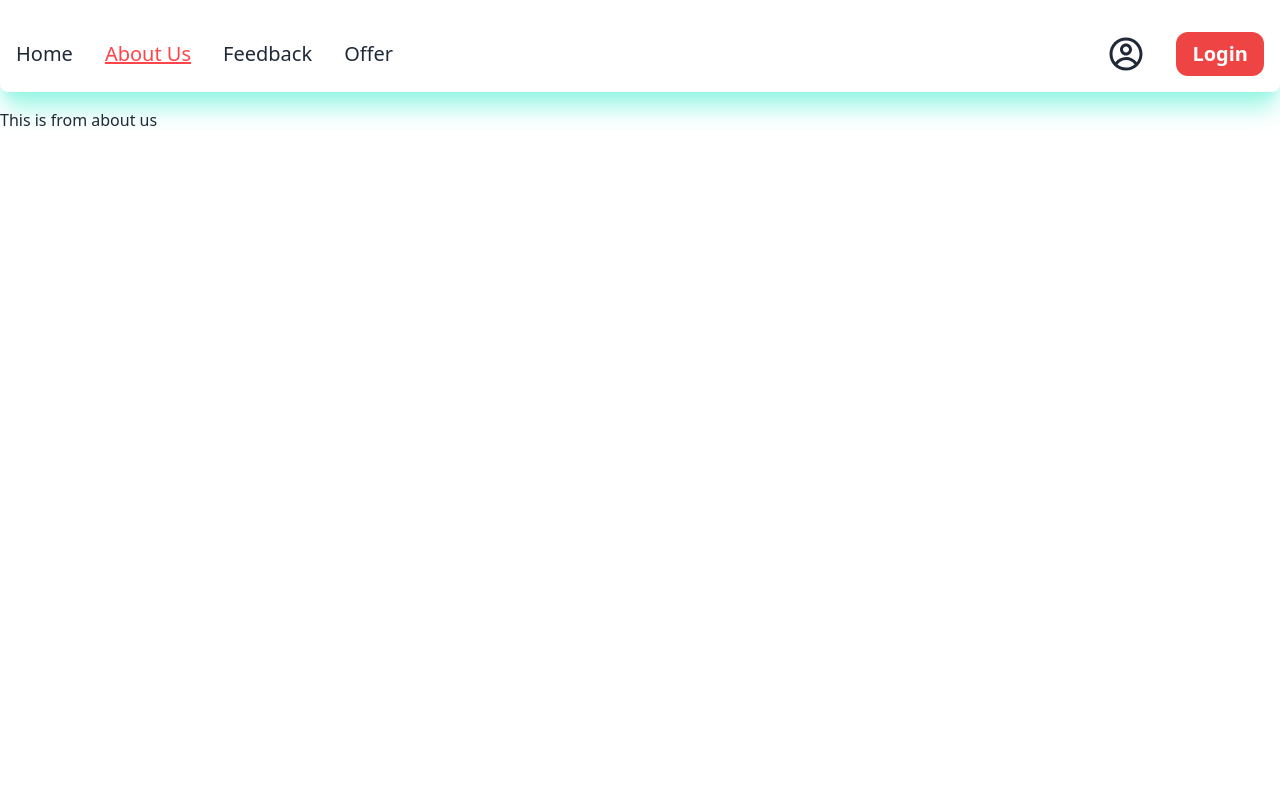
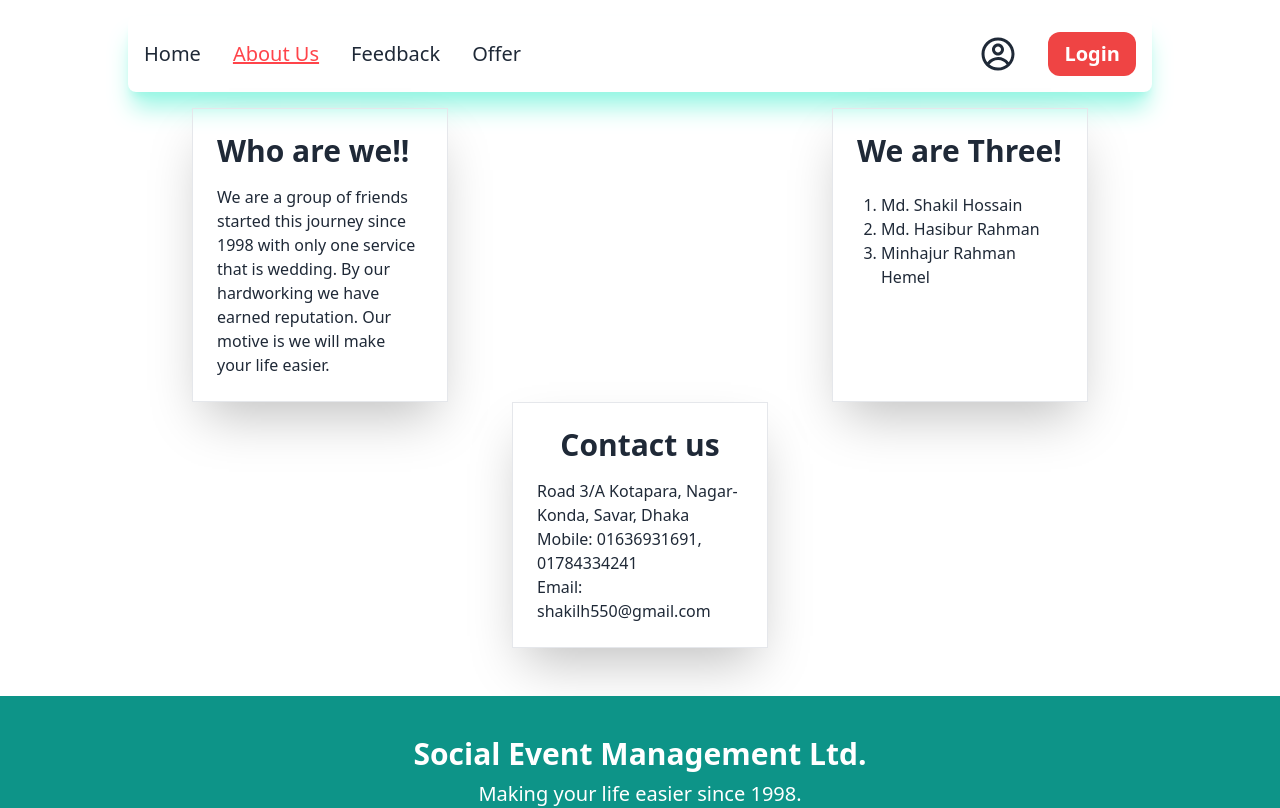
Before and after one commit to Md-ShakilHossain/social-event-management, a React (Vite) app: page /aboutUs in a window 1280 px wide. Shown: the top 808 px of the page. Built offline with nearby package versions, Linux system fonts and the light colour scheme; no server answers.

Commit message:
complete readme.md file

```diff
--- a/src/Components/Pages/AboutUs/AboutUs.jsx
+++ b/src/Components/Pages/AboutUs/AboutUs.jsx
@@ -1,11 +1,37 @@
+import Footer from "../../Shared/Footer";
 import Navbar from "../../Shared/Navbar";
 
 
 const AboutUs = () => {
     return (
         <div>
-            <Navbar></Navbar>
-            <h3>This is from about us</h3>
+            <div className="w-4/5 mx-auto">
+                <Navbar></Navbar>
+            </div>
+
+            <div className="flex flex-col justify-center md:flex-row">
+                <div className="w-64 border mx-auto shadow-2xl p-6" >
+                    <h2 className="text-3xl mb-4 font-bold ">Who are we!!</h2>
+                    <p>We are a group of friends started this journey since 1998 with only one service that is wedding. By our hardworking we have earned reputation. Our motive is we will make your life easier.</p>
+                </div>
+                <div className="w-64 border mx-auto shadow-2xl p-6">
+                    <h2 className="text-3xl mb-6 font-bold ">We are Three!</h2>
+                    <ul className="list-decimal ml-6">
+                        <li>Md. Shakil Hossain</li>
+                        <li>Md. Hasibur Rahman</li>
+                        <li>Minhajur Rahman Hemel</li>
+                    </ul>
+                </div>
+            </div>
+            <div className="w-64 mb-12 border mx-auto shadow-2xl p-6">
+                <h2 className="text-3xl mb-4 font-bold text-center ">Contact us</h2>
+                <p>Road 3/A Kotapara, Nagar-Konda, Savar, Dhaka</p>
+                <p>Mobile: 01636931691, 01784334241</p>
+                <p>Email: shakilh550@gmail.com</p>
+            </div>
+
+            <Footer></Footer>
+
         </div>
     );
 };
--- a/src/Components/Pages/ErrorPage/ErrorPage.jsx
+++ b/src/Components/Pages/ErrorPage/ErrorPage.jsx
@@ -5,20 +5,22 @@ const ErrorPage = () => {
     const error = useRouteError();
 
     return (
-        <div className="mt-20 md:mt-24 lg:mt-36">
+        <div className="mt-20 p-5 md:mt-24 lg:mt-36 border md:shadow-teal-200 shadow-2xl">
+            <div className="w-64 space-y-4 rounded-3xl py-4 mx-auto border md:shadow-teal-200 shadow-2xl ">
                 <h2 className="text-4xl text-center font-bold">OOPS!!!</h2>
                 <p className="text-2xl font-semibold text-center">An unexpected error ocurred.</p>
                 <p className="text-center text-xl font-medium"><i>{error.statusText || error.message}</i></p>
                 {
                     error.status === 404 && <div>
-                    <p className="text-center">
+                        <p className="text-center text-red-500">
                             <i>Page not found. Error 404</i>
                         </p>
                         <div className="flex justify-center">
-                        <Link to='/'><button className="btn btn-primary">Home</button></Link>
+                            <Link to='/'><button className="btn btn-primary mt-2">Home</button></Link>
                         </div>
                     </div>
                 }
+            </div>
         </div>
     );
 };
--- a/src/Components/Pages/Feedback/Feedback.jsx
+++ b/src/Components/Pages/Feedback/Feedback.jsx
@@ -1,13 +1,32 @@
-
+import Footer from "../../Shared/Footer";
 import Navbar from "../../Shared/Navbar";
 
+
 const Feedback = () => {
-
     return (
         <div>
-            <Navbar></Navbar>
-            <h3>this is from navbar</h3>
-            <p>user name is:</p>
+            <div className="w-4/5 mx-auto">
+                <Navbar></Navbar>
+            </div>
+            <div className="w-64 mx-auto">
+                <div className="flex flex-col border shadow-2xl p-4  mb-2 gap-4 items-center">
+                    <h5 className="text-xl fond-bold">User 1:</h5>
+                    <p>I booked for wedding party. Service was good. i am very pleased there services.</p>
+                </div>
+                <div className="flex flex-col border shadow-2xl p-4  mb-2 gap-4 items-center">
+                    <h5 className="text-xl fond-bold">User 2:</h5>
+                    <p>This is great. You can believe them. There behavior is awesome.</p>
+                </div>
+                <div className="flex flex-col border shadow-2xl p-4  mb-2 gap-4 items-center">
+                    <h5 className="text-xl fond-bold">User 3:</h5>
+                    <p>In a word, just awesome experience with their service.</p>
+                </div>
+                <div className="flex flex-col border shadow-2xl p-4  mb-2 gap-4 items-center">
+                    <h5 className="text-xl fond-bold">User 4:</h5>
+                    <p>I will give 8 out of 10. Everything was good.</p>
+                </div>
+            </div>
+            <Footer></Footer>
         </div>
     );
 };
--- a/src/Components/Pages/Offer/Offer.jsx
+++ b/src/Components/Pages/Offer/Offer.jsx
@@ -1,11 +1,29 @@
+import Footer from "../../Shared/Footer";
 import Navbar from "../../Shared/Navbar";
 
 
 const Offer = () => {
     return (
         <div>
-            <Navbar></Navbar>
-            <h3>This is from offer</h3>
+            <div className="w-4/5 mx-auto">
+                <Navbar></Navbar>
+            </div>
+            <div className="border md:shadow-teal-200 shadow-2xl mt-12 py-8">
+                <div className="w-64 p-5 md:shadow-teal-200 shadow-2xl rounded-lg mx-auto border">
+                    <h2 className="text-4xl font-bold">20% OFF !!!</h2>
+                    <p>We are offering you 20% OFF for our special clients. To claim this offer some requirements are given below. If you can at least one requirement you can redeem our offer. To redeem this offer at first you have to book a services then contact with us with given way.</p>
+                </div>
+
+                <div className="w-64 p-5 my-8 md:shadow-teal-200 shadow-2xl rounded-lg mx-auto border">
+                    <h4 className="text-2xl font-bold">Requirements:</h4>
+                    <ul className="list-disc">
+                        <li>You need membership</li>
+                        <li>Took more than one services within 2022</li>
+                        <li>You are a staff of us</li>
+                    </ul>
+                </div>
+            </div>
+            <Footer></Footer>
         </div>
     );
 };
--- a/src/Router and Layout/Router.jsx
+++ b/src/Router and Layout/Router.jsx
@@ -28,11 +28,11 @@ const router = createBrowserRouter([
             },
             {
                 path: '/feedback',
-                element: <Feedback></Feedback>
+                element: <PrivateRoute><Feedback></Feedback></PrivateRoute>
             },
             {
                 path: '/offer',
-                element: <Offer></Offer>
+                element: <PrivateRoute><Offer></Offer></PrivateRoute>
             },
             {
                 path: '/login',
```
Also changed, not shown: 1 other file (tests, documents, lock files or other folders). Lines whose indentation alone changed are shown as unchanged.
